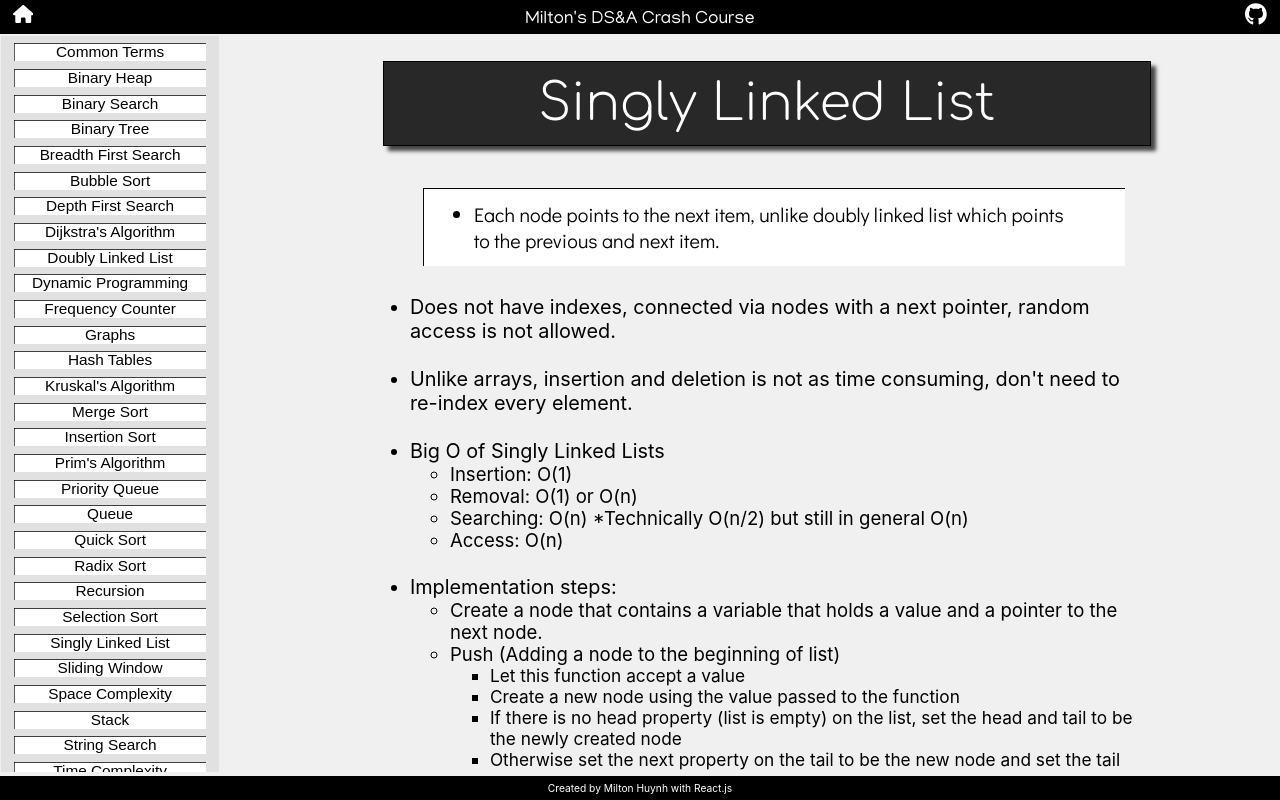
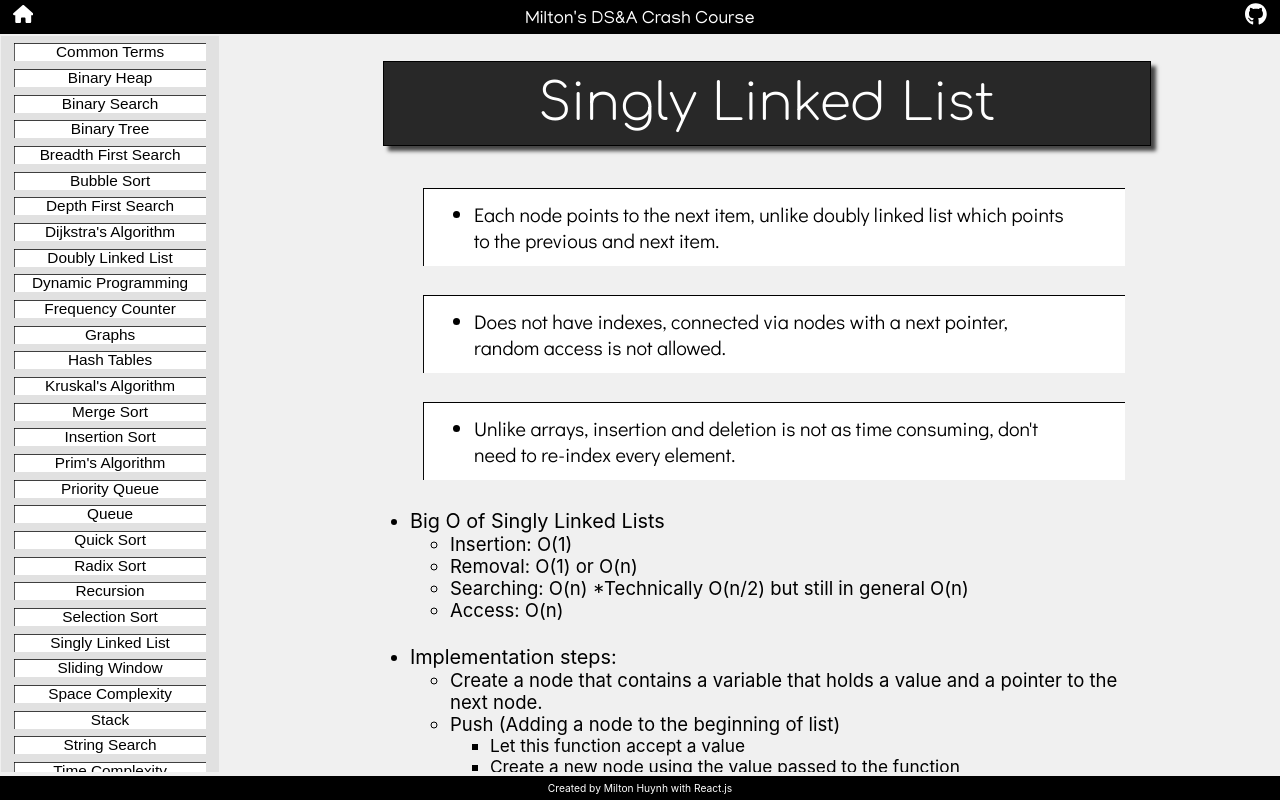
Before and after one commit to miltonhuynh/DSA-guide, a React (Create React App) app in the folder app/: page /DSA-guide/SinglyLinkedList in a window 1280 px wide. Built offline with nearby package versions, Linux system fonts and the light colour scheme; a web font is replaced by a local one.

Commit message:
Continuing to update SLL page towards new style

```diff
--- a/app/src/Concepts/SinglyLinkedList.js
+++ b/app/src/Concepts/SinglyLinkedList.js
@@ -140,8 +140,8 @@ class SinglyLinkedList {
       <div class="Container font-m">
         <ul>
           <div class="Section"><li>Each node points to the next item, unlike doubly linked list which points to the previous and next item.</li></div>
-          <li>Does not have indexes, connected via nodes with a next pointer, random access is not allowed.</li><br/>
-          <li>Unlike arrays, insertion and deletion is not as time consuming, don't need to re-index every element.</li><br/>
+          <div class="Section"><li>Does not have indexes, connected via nodes with a next pointer, random access is not allowed.</li></div>
+          <div class="Section"><li>Unlike arrays, insertion and deletion is not as time consuming, don't need to re-index every element.</li></div>
           <li>
             Big O of Singly Linked Lists
             <div class="font-sm">
```
